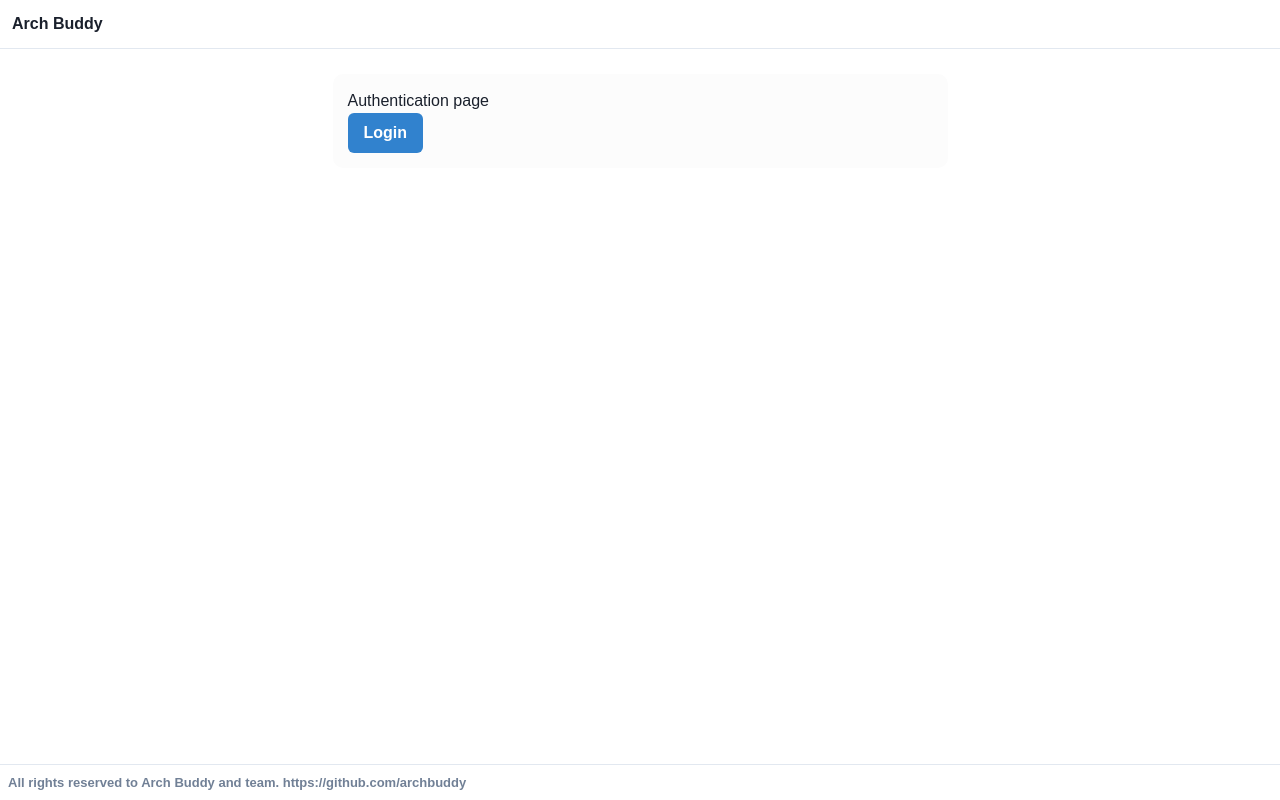
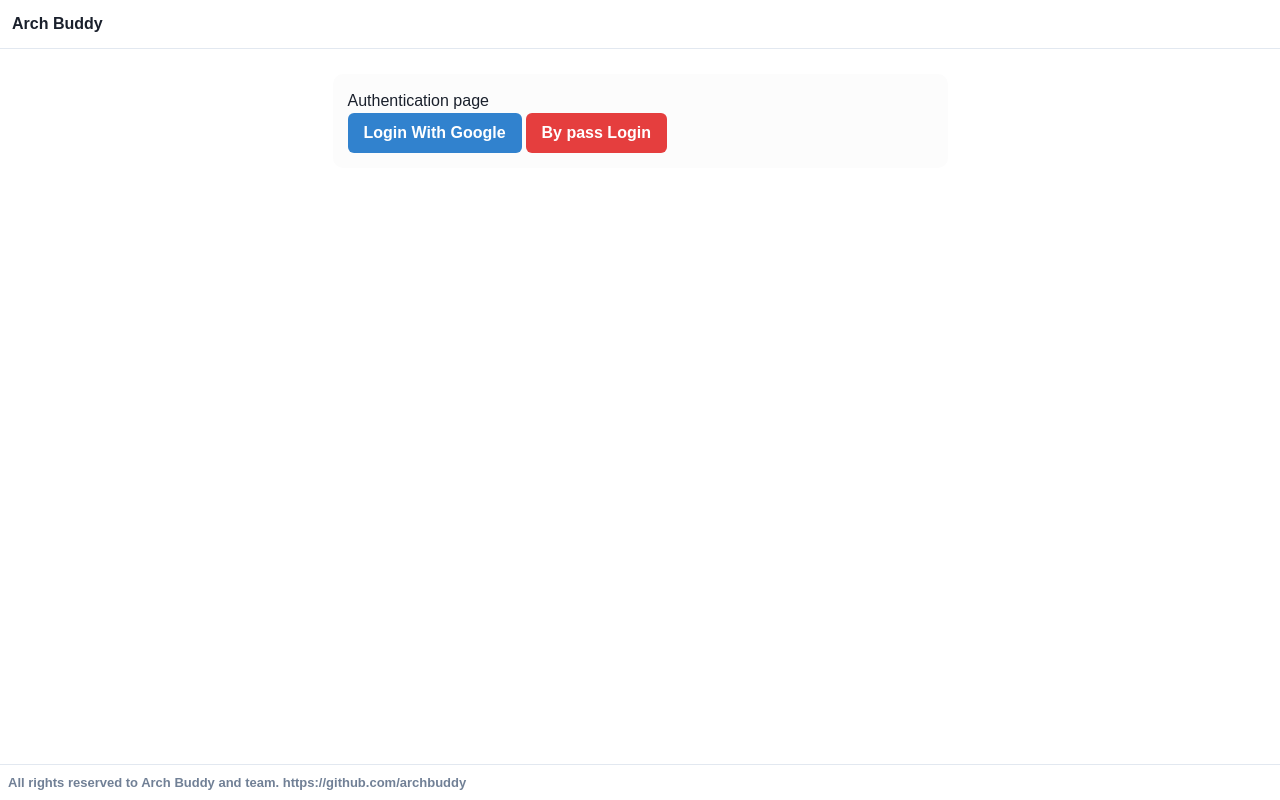
Before and after one commit to archbuddy/frontend, a React (Create React App) app: page / in a window 1280 px wide. Built offline with nearby package versions, Linux system fonts and the light colour scheme.

Commit message:
google auth flow

```diff
--- a/src/Auth.js
+++ b/src/Auth.js
@@ -10,8 +10,45 @@ import { useNavigate } from 'react-router-dom'
 function Auth() {
   let navigate = useNavigate()
 
-  const onSave = () => {
+  const onClick = () => {
     navigate('/diagram')
+  }
+
+  /*
+   * Create form to request access token from Google's OAuth 2.0 server.
+   */
+  function oauthSignIn() {
+    // Google's OAuth 2.0 endpoint for requesting an access token
+    var oauth2Endpoint = 'https://accounts.google.com/o/oauth2/v2/auth'
+
+    // Create <form> element to submit parameters to OAuth 2.0 endpoint.
+    var form = document.createElement('form')
+    form.setAttribute('method', 'GET') // Send as a GET request.
+    form.setAttribute('action', oauth2Endpoint)
+
+    // Parameters to pass to OAuth 2.0 endpoint.
+    // https://developers.google.com/people/v1/how-tos/authorizing#email
+    var params = {
+      client_id: '407853460821-co2oqe6ph6k0pcc4h4nae31cb1vvi5bb.apps.googleusercontent.com',
+      redirect_uri: 'http://localhost:3001/authenticate',
+      response_type: 'token',
+      scope: 'openid email profile',
+      include_granted_scopes: 'true',
+      state: ''
+    }
+
+    // Add form parameters as hidden input values.
+    for (var p in params) {
+      var input = document.createElement('input')
+      input.setAttribute('type', 'hidden')
+      input.setAttribute('name', p)
+      input.setAttribute('value', params[p])
+      form.appendChild(input)
+    }
+
+    // Add form to page and submit it to open the OAuth 2.0 endpoint.
+    document.body.appendChild(form)
+    form.submit()
   }
 
   return (
@@ -38,8 +75,11 @@ function Auth() {
               }}
             >
               <Text>Authentication page</Text>
-              <Button colorScheme="blue" mr={1} onClick={onSave}>
-                Login
+              <Button colorScheme="blue" mr={1} onClick={oauthSignIn}>
+                Login With Google
+              </Button>
+              <Button colorScheme="red" mr={1} onClick={onClick}>
+                By pass Login
               </Button>
             </Box>
           </Box>
--- /dev/null
+++ b/src/Authenticate.js
@@ -0,0 +1,38 @@
+// check this for default edges configs https://reactflow.dev/docs/api/edges/edge-types/
+
+import React, { useEffect } from 'react'
+import { ChakraProvider, Flex, Spacer, Text, Spinner, Box } from '@chakra-ui/react'
+import Header from './Header'
+import Footer from './Footer'
+import { useLocation } from 'react-router-dom'
+import Authentication from './services/auth'
+
+function PageNotFound() {
+  let location = useLocation()
+
+  useEffect(() => {
+    process(location.hash)
+  }, [location])
+
+  const process = async (params) => {
+    const data = await Authentication.authenticate('google', params)
+    console.log(data)
+  }
+
+  return (
+    <ChakraProvider>
+      <Flex direction="column" h="100%">
+        <Header />
+        <Spacer>
+          <Box style={{ padding: '10px' }}>
+            <Spinner color="blue.500" />
+            <Text>Carregando...</Text>
+          </Box>
+        </Spacer>
+        <Footer />
+      </Flex>
+    </ChakraProvider>
+  )
+}
+
+export default PageNotFound
--- a/src/index.js
+++ b/src/index.js
@@ -8,6 +8,7 @@ import App from './App'
 import Auth from './Auth'
 import PageNotFound from './PageNotFound'
 import ErrorBoundary from './ErrorBoundary'
+import Authenticate from './Authenticate'
 
 const rootElement = document.getElementById('root')
 ReactDOM.render(
@@ -16,6 +17,7 @@ ReactDOM.render(
       <BrowserRouter>
         <Routes>
           <Route path="/" element={<Auth />} />
+          <Route path="/authenticate" element={<Authenticate />} />
           <Route path="/diagram" element={<App />} />
           <Route path="*" element={<PageNotFound />} />
         </Routes>
--- /dev/null
+++ b/src/services/auth.js
@@ -0,0 +1,25 @@
+import util from '../util'
+
+const authenticate = async (type, params) => {
+  const url = `${util.getUrl()}/authentication`
+  util.log(`authentication ${url}`)
+  const response = await fetch(url, {
+    method: 'POST',
+    headers: {
+      'Content-Type': 'application/json'
+    },
+    body: JSON.stringify({ type, params })
+  })
+
+  if (!response.ok) {
+    const message = `An error has occured: ${response.status}`
+    throw new Error(message)
+  }
+  return await response.json()
+}
+
+const auth = {
+  authenticate
+}
+
+export default auth
```
